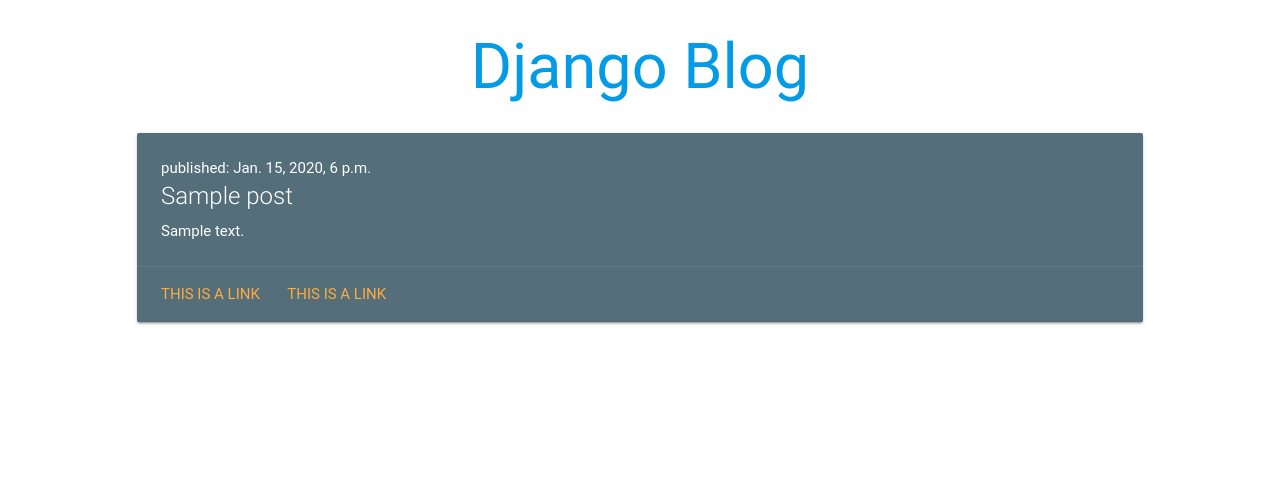
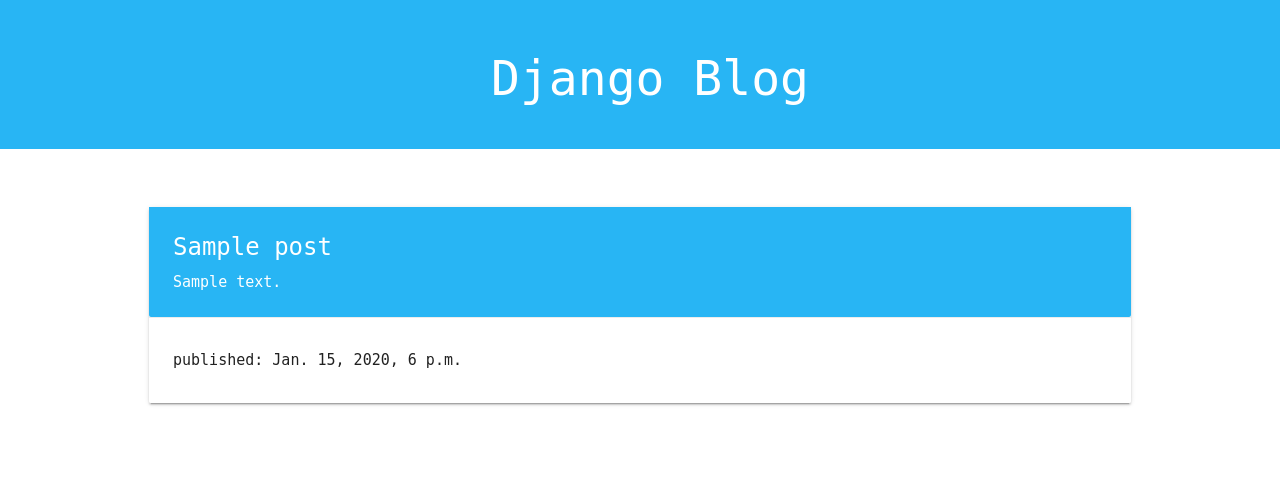
Before and after one commit to stefankaransingh/my-first-django-blog, a Django app: template mysite/blog/templates/blog/post_list.html in a window 1280 px wide. Shown: the top 487 px of the page. Run offline with Django 3.2, Linux system fonts and the light colour scheme; the template is opened without the code that fills it: values that come from a table or form of the project are taken from there, others are empty; tables that the repository leaves empty hold one stand-in row (values such as "Sample post"); some libraries are stand-ins or nearby versions; some web fonts are replaced.

Commit message:
extend template

```diff
--- a/mysite/blog/static/css/blog.css
+++ b/mysite/blog/static/css/blog.css
@@ -1,8 +1,36 @@
+
+.page-header{
+   background-color: #28b5f4;
+   margin-top: 0;
+   padding: 20px 20px 20px 40px;
+}
+
+.page-header h1, .page-header h1 a, .page-header h1 a:visited, .page-header h1 a:active {
+    color: #ffffff;
+    font-size: 36pt;
+    text-decoration: none;
+}
+
+.posts{
+  padding-top:50px;
+  padding-bottom: 50px;
+  padding-left:15px;
+  padding-right: 15px;
+}
+
+
 .section-title{
   text-align: center;
+  font-family: 'Robot Mono',monospace;
 }
+
 .card{
   text-align: left;
   margin-left: 10%;
   margin-right: 10%;
+  font-family: 'Robot Mono',monospace;
 }
+
+.card .card-content{
+  background: #28b5f4;
+}
--- /dev/null
+++ b/mysite/blog/templates/blog/base.html
@@ -0,0 +1,24 @@
+{% load staticfiles %}
+<html>
+    <head>
+        <title>Django blog</title>
+        <!-- Compiled and minified CSS -->
+        <link rel="stylesheet" href="https://cdnjs.cloudflare.com/ajax/libs/materialize/0.99.0/css/materialize.min.css">
+
+        <!-- Compiled and minified JavaScript -->
+        <script src="https://cdnjs.cloudflare.com/ajax/libs/materialize/0.99.0/js/materialize.min.js"></script>
+
+        <link href="https://fonts.googleapis.com/css?family=Roboto+Mono" rel="stylesheet">
+
+        <link rel="stylesheet" href="{% static 'css/blog.css' %}" />
+    </head>
+    <body>
+        <div class='section-blog'>
+            <div class="page-header">
+            <h1 class="section-title"><a href="">Django Blog</a></h1>
+            </div>
+            {% block content %}
+            {% endblock %}
+      </div>
+    </body>
+</html>
--- a/mysite/blog/templates/blog/post_list.html
+++ b/mysite/blog/templates/blog/post_list.html
@@ -1,35 +1,21 @@
-{% load staticfiles %}
-<html>
-    <head>
-        <title>Django blog</title>
-        <!-- Compiled and minified CSS -->
-        <link rel="stylesheet" href="https://cdnjs.cloudflare.com/ajax/libs/materialize/0.99.0/css/materialize.min.css">
 
-        <!-- Compiled and minified JavaScript -->
-        <script src="https://cdnjs.cloudflare.com/ajax/libs/materialize/0.99.0/js/materialize.min.js"></script>
-
-        <link rel="stylesheet" href="{% static 'css/blog.css' %}" />
-    </head>
-    <body>
-        <div class='section-blog'>
-            <h1 class="section-title"><a href="">Django Blog</a></h1>
+{%extends 'blog/base.html'%}
+            {% block content%}
+            <div class="posts">
               {%for post in posts%}
               <div class="row">
               <div class="col s12 ">
-              <div class="card blue-grey darken-1">
+                <div class="card darken-1">
                   <div class="card-content white-text">
-                  <p>published: {{post.published_date}}</p>
                     <span class="card-title">{{post.title}}</span>
                     <p>{{post.text|linebreaksbr}}</p>
                   </div>
                   <div class="card-action">
-                  <a href="#">This is a link</a>
-                  <a href="#">This is a link</a>
+                    <p>published: {{post.published_date}}</p>
                   </div>
                 </div>
               </div>
             </div>
             {%endfor%}
           </div>
-    </body>
-</html>
+          {% endblock %}
```
Lines whose indentation alone changed are shown as unchanged.
